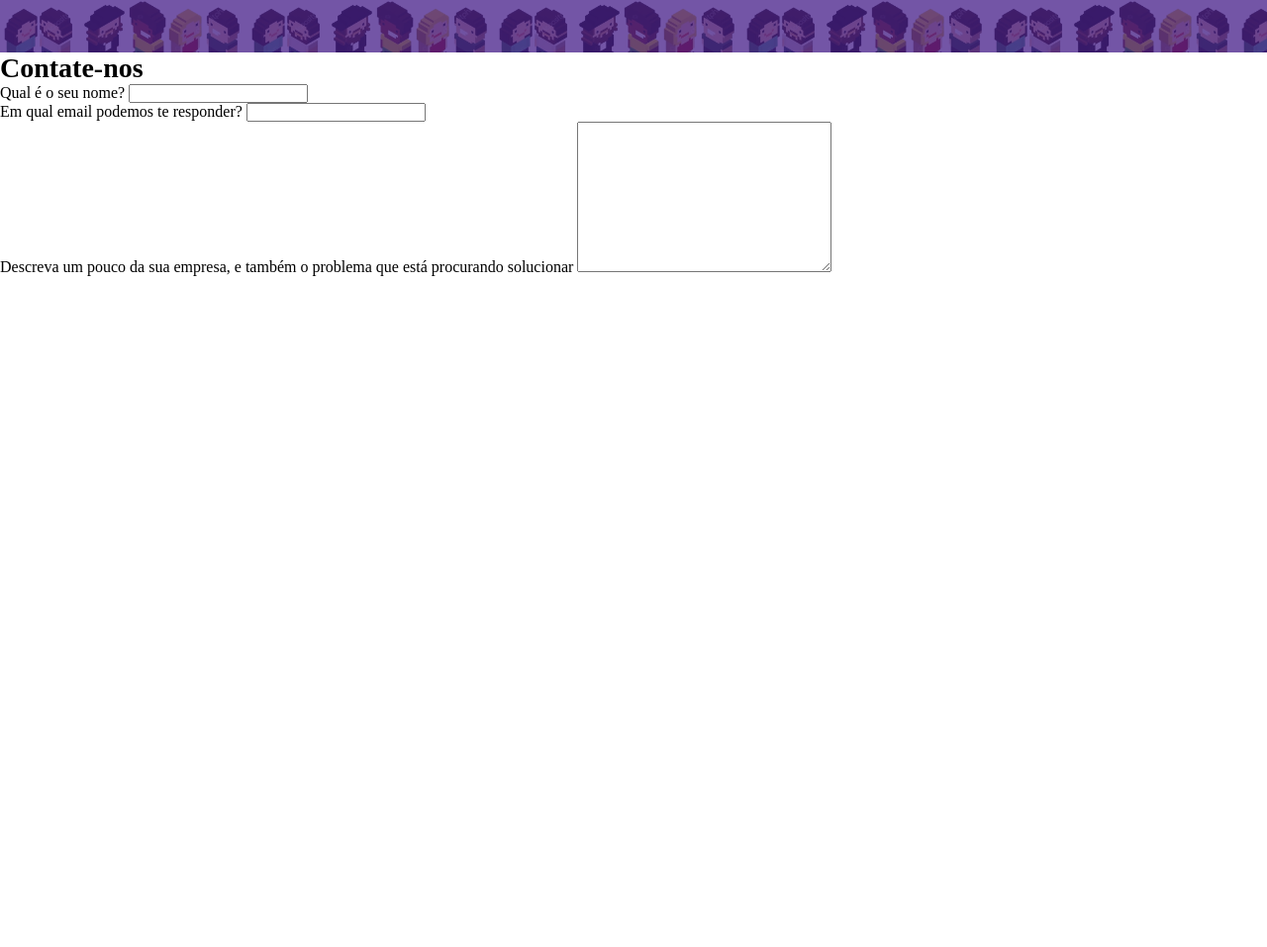
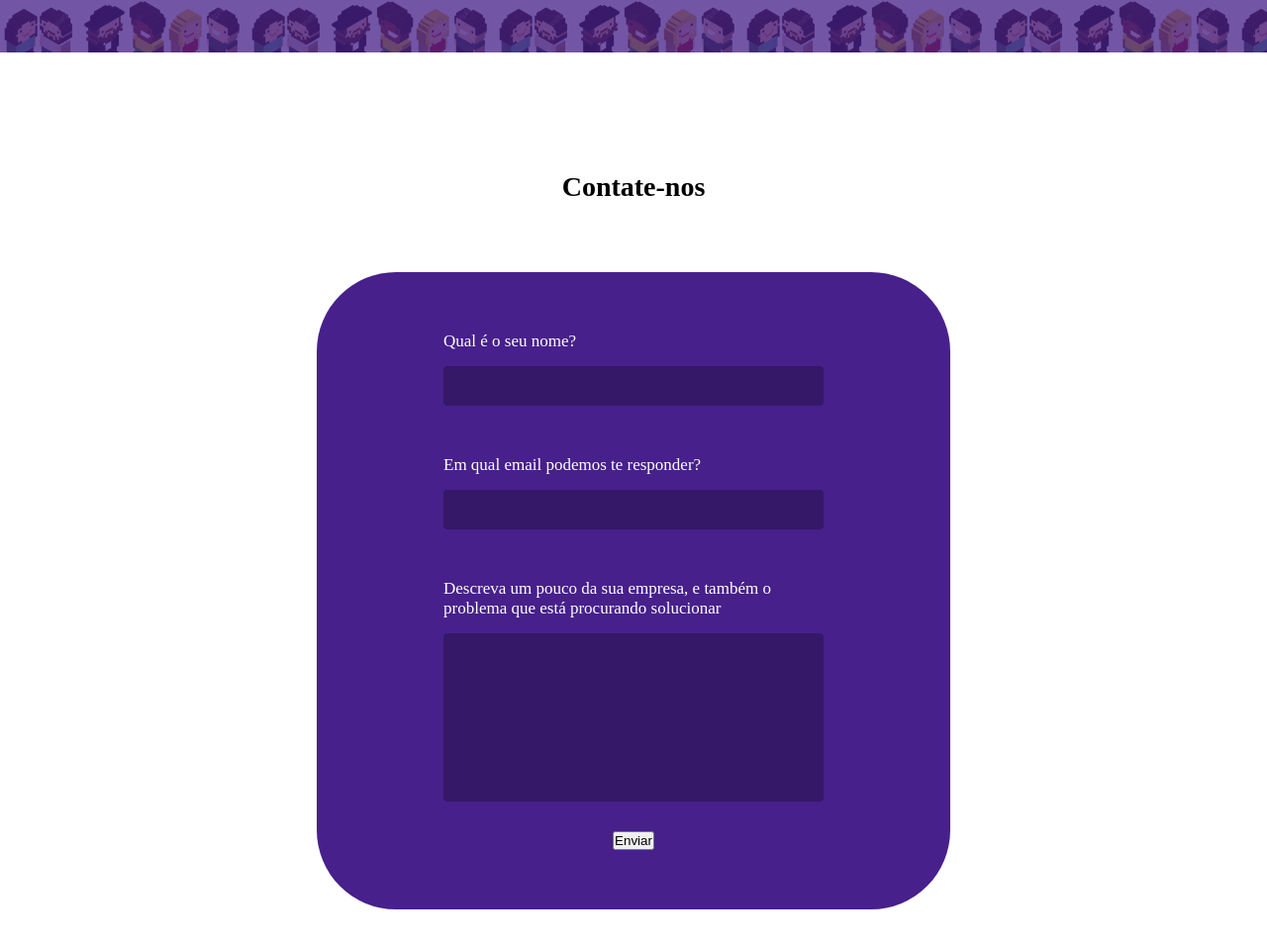
Before and after one commit to felipefalconi/gamificaai, a plain HTML site: page index.html in a window 1280 px wide. Shown: the part 2539-3496 px from the top of the page at 99% size. Before the commit the page ends 2818 px from the top, so only its background shows below. Drawn offline with Linux system fonts and the light colour scheme; a web font is replaced by a local one.

Commit message:
Formulario 90% concluido

```diff
--- a/index.html
+++ b/index.html
@@ -94,6 +94,7 @@
                     solucionar</label>
                 <textarea id="" cols="30" rows="10"></textarea>
             </div>
+            <button type="submit">Enviar</button>
         </form>
     </section>
 </body>
--- a/style.css
+++ b/style.css
@@ -197,12 +197,14 @@ h2 {
 #portfolio {
     height: 250px;
 
-background-image: url(img/bonecos.png);
-background-size: 250px;
+    background-image: url(img/bonecos.png);
+    background-size: 250px;
 
-background-attachment: fixed;
+    background-attachment: fixed;
 
-position: relative;
+    position: relative;
+
+    margin-bottom: 120px;
 }
 
 .filtro {
@@ -225,10 +227,104 @@ position: relative;
 }
 
 #portfolio a {
+    width: fit-content;
     color: white;
 
     font-family: "Anta";
     font-size: 28px;
 
-z-index: 1;
+    z-index: 1;
+
+    transition: 200ms;
 }
+
+#portfolio a:hover {
+    transform: scale(1.05);
+    transition: 200ms;
+}
+
+#contato {
+    text-align: center;
+
+    padding-bottom: 100px;
+    margin-bottom: 100px;
+}
+
+#contato h2 {
+    margin-bottom: 70px;
+}
+
+#contato form {
+    width: 50%;
+
+    margin: 0 auto;
+    padding: 60px 0;
+
+    display: flex;
+    flex-direction: column;
+    align-items: center;
+
+    border-radius: 80px;
+    background-color: var(--roxo-gamifica);
+
+    color: white;
+    font-family: "Montserrat";
+    font-size: 17px;
+}
+
+.campo {
+    width: 60%;
+
+    text-align: left;
+
+    display: flex;
+    flex-direction: column;
+    justify-content: space-between;
+
+    margin-bottom: 50px;
+}
+
+.campo-descricao {
+    width: 60%;
+
+    text-align: left;
+
+    display: flex;
+    flex-direction: column;
+    justify-content: space-between;
+
+    margin-bottom: 30px;
+}
+
+.campo input {
+    height: 40px;
+
+    color: white;
+    background-color: #351868;
+
+    border: none;
+    border-radius: 4px;
+    text-indent: 10px;
+
+    outline: none;
+
+}
+
+.campo-descricao textarea {
+    color: white;
+    background-color: #351868;
+
+    border: none;
+    border-radius: 4px;
+
+    outline: none;
+
+    padding: 10px;
+
+    resize: none;
+}
+
+.campo label,
+.campo-descricao label {
+    margin-bottom: 15px;
+}
```
